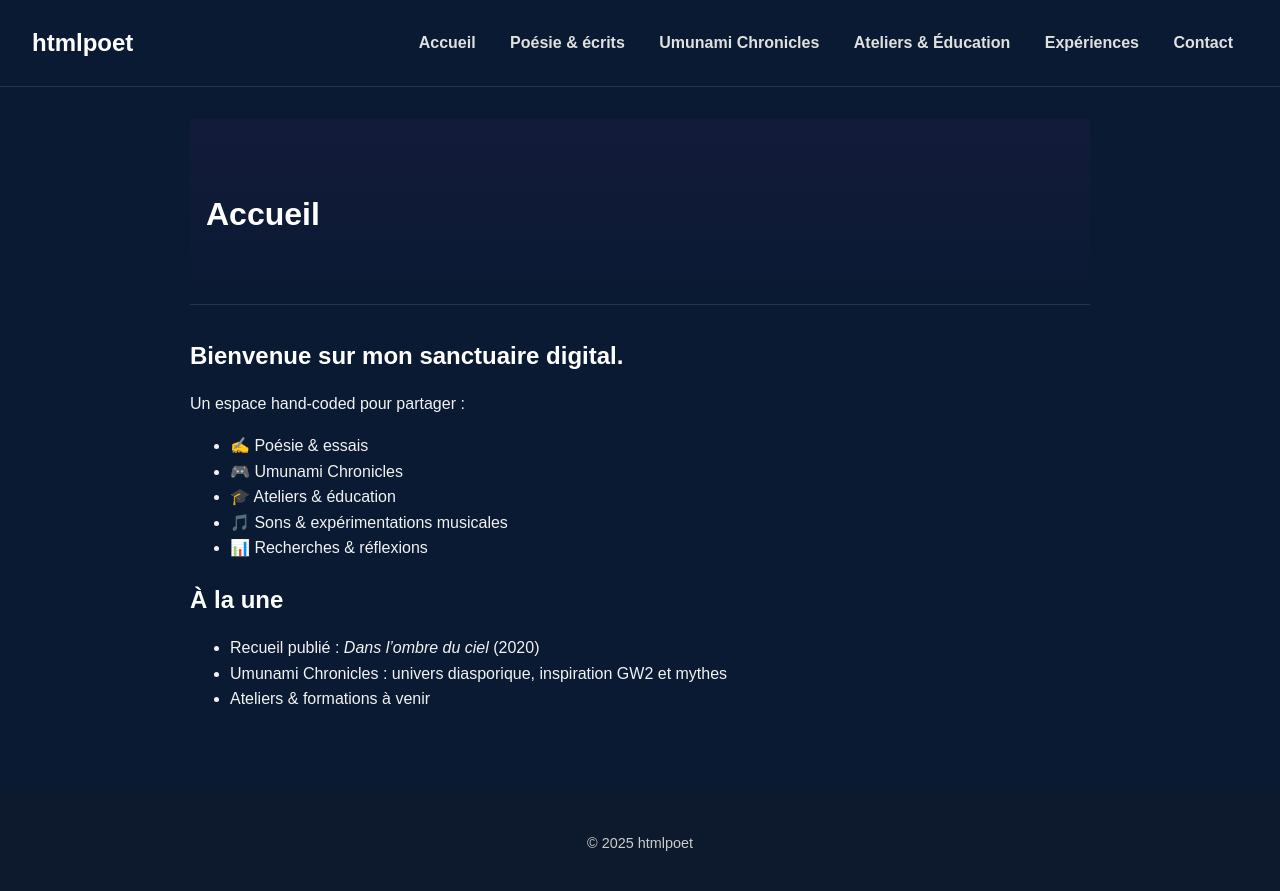
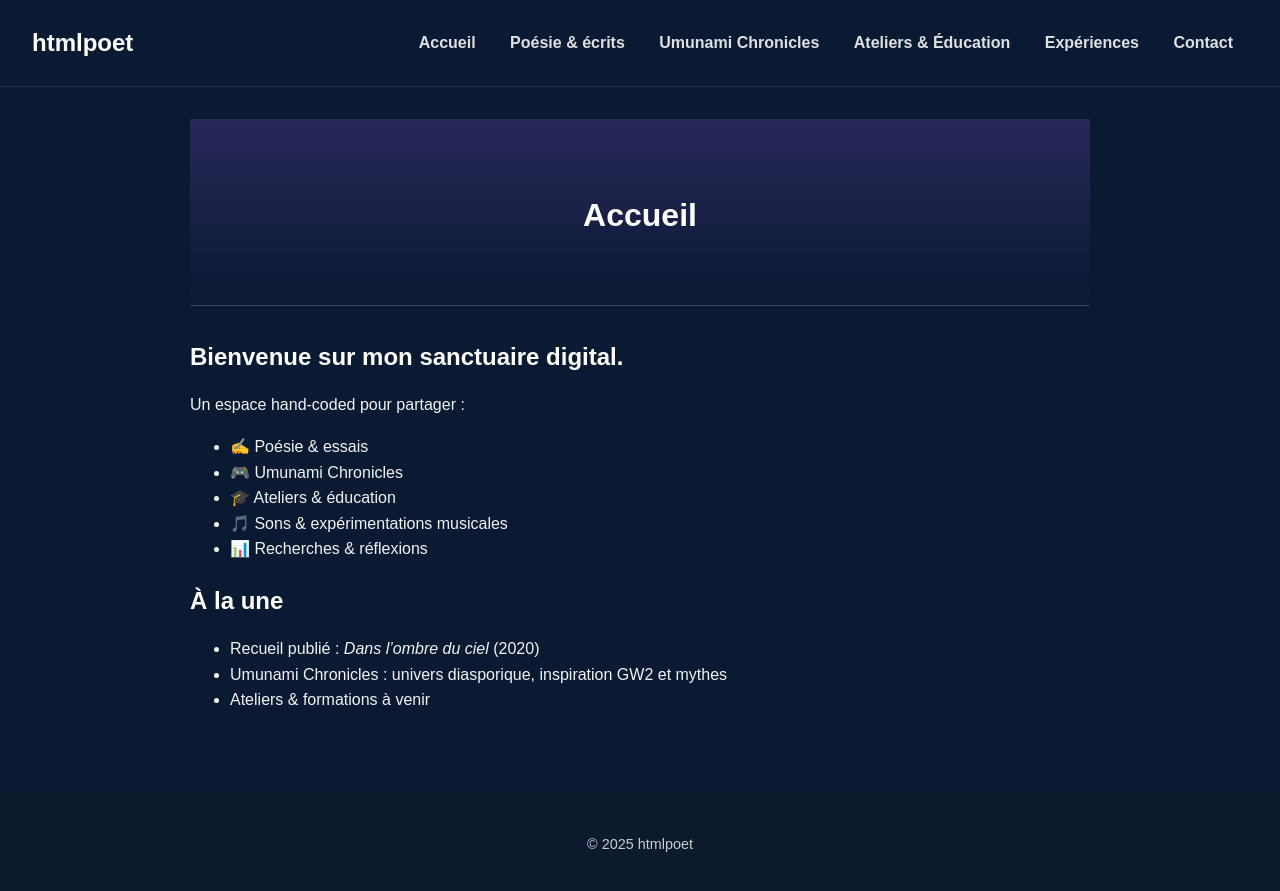
Before and after one commit to htmlpoet/htmlpoet.github.io, a Jekyll site: the page built from index.html, in a window 1280 px wide. Shown: the top 891 px of the page. Built offline with Jekyll 4.4.1, drawn with Linux system fonts in a browser that asks for light colours; the list of posts is cut into pages by our own code.

Commit message:
background blog et titre blog

```diff
--- a/css/style.css
+++ b/css/style.css
@@ -33,11 +33,17 @@ footer { text-align: center; padding: 2em 1em; margin-top: 2em; font-size: 0.9em
 
 /* --- SECTION BLOG --- */
 .blog-header {
-  /* Dégradé allant d'un violet très sombre et transparent au fond de la page */
-  background: linear-gradient(180deg, rgba(46, 30, 78, 0.25) 0%, rgba(10, 26, 51, 0) 100%);
+  /* Dégradé plus vibrant allant d'un violet semi-transparent au fond bleu */
+  background: linear-gradient(180deg, rgba(84, 58, 145, 0.4) 0%, rgba(10, 26, 51, 0) 100%);
   padding: 3em 1em;
   margin-bottom: 2em;
+  border-top: 1px solid rgba(255, 255, 255, 0.1); /* Ajout d'une bordure en haut */
   border-bottom: 1px solid rgba(255, 255, 255, 0.1);
+  text-align: center; /* Centre aussi la tagline par la même occasion */
+}
+
+.blog-header h1 {
+  text-align: center;
 }
 
 .tagline { font-size: 1.1rem; font-style: italic; color: #ccc; margin: 0.5em auto 1.5em auto; max-width: 600px; }
```
